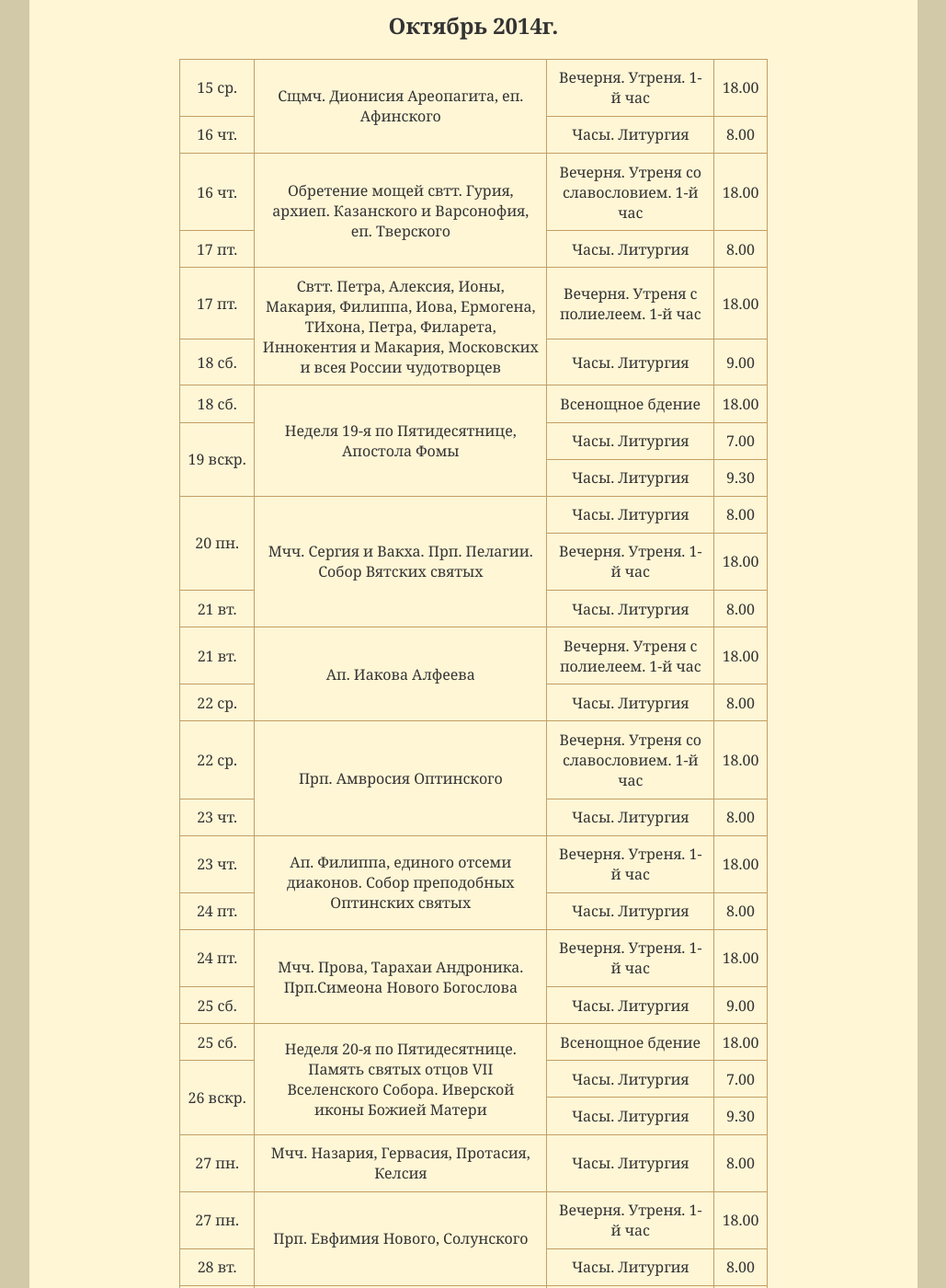
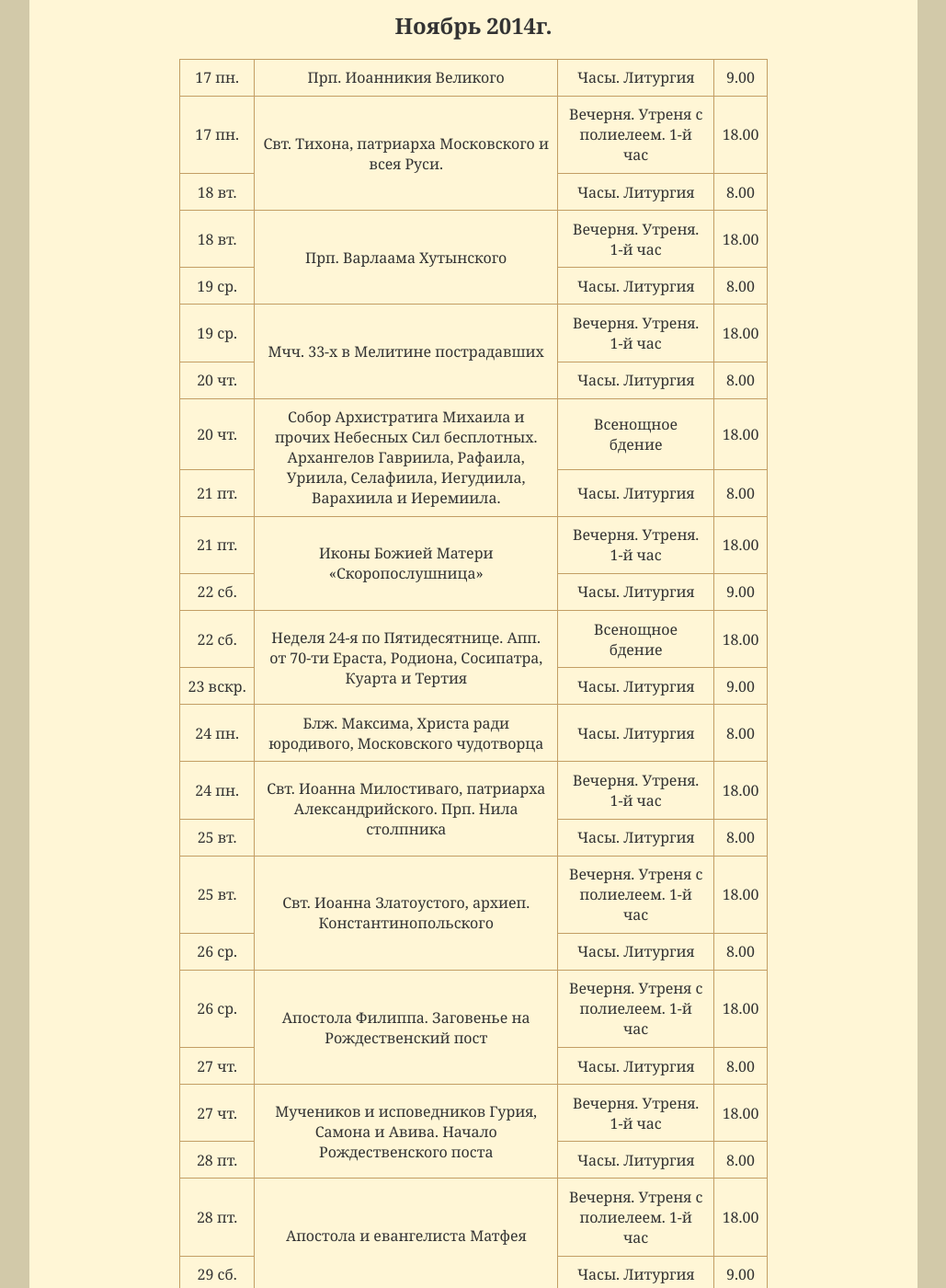
Before and after one commit to hramotradnoe/hramotradnoe.github.io, a Jekyll site: the page built from schedule/index.html, in a window 1280 px wide and 1400 px high, scrolled down 325 px. Shown: the whole window at 92% size, without its empty margins (125-1154 px from the left). Built offline with Jekyll 4.4.1, drawn with Linux system fonts in a browser that asks for light colours; some of the changed text lies outside the part shown.

Commit message:
Расписание богослужений на ноябрь

```diff
--- a/_data/schedule.yml
+++ b/_data/schedule.yml
@@ -1,114 +1,102 @@
-period: Октябрь 2014г.
+period: Ноябрь 2014г.
 timetable:
-  - description : Сщмч. Дионисия Ареопагита, еп. Афинского
+  - description : Прп. Иоанникия Великого
     services    :
-      - day   : 15&nbsp;ср.
+      - day   : 17&nbsp;пн.
+        time  : '9.00'
+        title : Часы. Литургия
+  - description : Свт. Тихона, патриарха Московского и всея Руси.
+    services    :
+      - day   : 17&nbsp;пн.
+        time  : '18.00'
+        title : Вечерня. Утреня с полиелеем. 1-й час
+      - day   : 18&nbsp;вт.
+        time  : '8.00'
+        title : Часы. Литургия
+  - description : Прп. Варлаама Хутынского
+    services    :
+      - day   : 18&nbsp;вт.
         time  : '18.00'
         title : Вечерня. Утреня. 1-й час
-      - day   : 16&nbsp;чт.
+      - day   : 19&nbsp;ср.
         time  : '8.00'
         title : Часы. Литургия
-  - description : Обретение мощей свтт. Гурия, архиеп. Казанского и Варсонофия, еп. Тверского
+  - description : Мчч. 33-х в Мелитине пострадавших
     services    :
-      - day   : 16&nbsp;чт.
+      - day   : 19&nbsp;ср.
         time  : '18.00'
-        title : Вечерня. Утреня со славословием. 1-й час
-      - day   : 17&nbsp;пт.
+        title : Вечерня. Утреня. 1-й час
+      - day   : 20&nbsp;чт.
         time  : '8.00'
         title : Часы. Литургия
-  - description : Свтт. Петра, Алексия, Ионы, Макария, Филиппа, Иова, Ермогена, ТИхона, Петра, Филарета, Иннокентия и Макария, Московских и всея России чудотворцев
+  - description : Собор Архистратига Михаила и прочих Небесных Сил бесплотных. Архангелов Гавриила, Рафаила, Уриила, Селафиила, Иегудиила, Варахиила и Иеремиила.
     services    :
-      - day   : 17&nbsp;пт.
+      - day   : 20&nbsp;чт.
+        time  : '18.00'
+        title : Всенощное бдение
+      - day   : 21&nbsp;пт.
+        time  : '8.00'
+        title : Часы. Литургия
+  - description : Иконы Божией Матери «Скоропослушница»
+    services    :
+      - day   : 21&nbsp;пт.
+        time  : '18.00'
+        title : Вечерня. Утреня. 1-й час
+      - day   : 22&nbsp;сб.
+        time  : '9.00'
+        title : Часы. Литургия
+  - description : Неделя 24-я по Пятидесятнице. Апп. от 70-ти Ераста, Родиона, Сосипатра, Куарта и Тертия
+    services    :
+      - day   : 22&nbsp;сб.
+        time  : '18.00'
+        title : Всенощное бдение
+      - day   : 23&nbsp;вскр.
+        time  : '9.00'
+        title : Часы. Литургия
+  - description : Блж. Максима, Христа ради юродивого, Московского чудотворца
+    services    :
+      - day   : 24&nbsp;пн.
+        time  : '8.00'
+        title : Часы. Литургия
+  - description : Свт. Иоанна Милостиваго, патриарха Александрийского. Прп. Нила столпника
+    services    :
+      - day   : 24&nbsp;пн.
+        time  : '18.00'
+        title : Вечерня. Утреня. 1-й час
+      - day   : 25&nbsp;вт.
+        time  : '8.00'
+        title : Часы. Литургия
+  - description : Свт. Иоанна Златоустого, архиеп. Константинопольского
+    services    :
+      - day   : 25&nbsp;вт.
         time  : '18.00'
         title : Вечерня. Утреня с полиелеем. 1-й час
-      - day   : 18&nbsp;сб.
-        time  : '9.00'
-        title : Часы. Литургия
-  - description : Неделя 19-я по Пятидесятнице, Апостола Фомы
-    services    :
-      - day   : 18&nbsp;сб.
-        time  : '18.00'
-        title : Всенощное бдение
-      - day   : 19&nbsp;вскр.
-        time  : '7.00'
-        title : Часы. Литургия
-      - day   : 19&nbsp;вскр.
-        time  : '9.30'
-        title : Часы. Литургия
-  - description : Мчч. Сергия и Вакха. Прп. Пелагии. Собор Вятских святых
-    services    :
-      - day   : 20&nbsp;пн.
+      - day   : 26&nbsp;ср.
         time  : '8.00'
         title : Часы. Литургия
-      - day   : 20&nbsp;пн.
+  - description : Апостола Филиппа. Заговенье на Рождественский пост
+    services    :
+      - day   : 26&nbsp;ср.
+        time  : '18.00'
+        title : Вечерня. Утреня с полиелеем. 1-й час
+      - day   : 27&nbsp;чт.
+        time  : '8.00'
+        title : Часы. Литургия
+  - description : Мучеников и исповедников Гурия, Самона и Авива. Начало Рождественского поста
+    services    :
+      - day   : 27&nbsp;чт.
         time  : '18.00'
         title : Вечерня. Утреня. 1-й час
-      - day   : 21&nbsp;вт.
+      - day   : 28&nbsp;пт.
         time  : '8.00'
         title : Часы. Литургия
-  - description : Ап. Иакова Алфеева
+  - description : Апостола и евангелиста Матфея
     services    :
-      - day   : 21&nbsp;вт.
+      - day   : 28&nbsp;пт.
         time  : '18.00'
         title : Вечерня. Утреня с полиелеем. 1-й час
-      - day   : 22&nbsp;ср.
-        time  : '8.00'
-        title : Часы. Литургия
-  - description : Прп. Амвросия Оптинского
-    services    :
-      - day   : 22&nbsp;ср.
-        time  : '18.00'
-        title : Вечерня. Утреня со славословием. 1-й час
-      - day   : 23&nbsp;чт.
-        time  : '8.00'
-        title : Часы. Литургия
-  - description : Ап. Филиппа, единого отсеми диаконов. Собор преподобных Оптинских святых
-    services    :
-      - day   : 23&nbsp;чт.
-        time  : '18.00'
-        title : Вечерня. Утреня. 1-й час
-      - day   : 24&nbsp;пт.
-        time  : '8.00'
-        title : Часы. Литургия
-  - description : Мчч. Прова, Тарахаи Андроника. Прп.Симеона Нового Богослова
-    services    :
-      - day   : 24&nbsp;пт.
-        time  : '18.00'
-        title : Вечерня. Утреня. 1-й час
-      - day   : 25&nbsp;сб.
+      - day   : 29&nbsp;сб.
         time  : '9.00'
-        title : Часы. Литургия
-  - description : Неделя 20-я по Пятидесятнице. Память святых отцов VII Вселенского Собора. Иверской иконы Божией Матери
-    services    :
-      - day   : 25&nbsp;сб.
-        time  : '18.00'
-        title : Всенощное бдение
-      - day   : 26&nbsp;вскр.
-        time  : '7.00'
-        title : Часы. Литургия
-      - day   : 26&nbsp;вскр.
-        time  : '9.30'
-        title : Часы. Литургия
-  - description : Мчч. Назария, Гервасия, Протасия, Келсия
-    services    :
-      - day   : 27&nbsp;пн.
-        time  : '8.00'
-        title : Часы. Литургия
-  - description : Прп. Евфимия Нового, Солунского
-    services    :
-      - day   : 27&nbsp;пн.
-        time  : '18.00'
-        title : Вечерня. Утреня. 1-й час
-      - day   : 28&nbsp;вт.
-        time  : '8.00'
-        title : Часы. Литургия
-  - description : Мч. Лонгина сотника, иже при Кресте  Господни
-    services    :
-      - day   : 28&nbsp;вт.
-        time  : '18.00'
-        title : Вечерня. Утреня. 1-й час
-      - day   : 29&nbsp;ср.
-        time  : '8.00'
         title : Часы. Литургия
   - description : Прор. Осии. Прмч. Андрея Критского
     services    :
@@ -118,11 +106,14 @@ timetable:
       - day   : 30&nbsp;чт.
         time  : '8.00'
         title : Часы. Литургия
-  - description : Апостола и евангелиста Луки. Обретение мощей прп. Иосифа, игумена Волоцкого, чудотворца
+  - description : Неделя 25-я по Пятидесятнице. Свт. Григория чудотворца, еп. Неокесарийского. Прп. Никона, игумена Радонежского
     services    :
-      - day   : 30&nbsp;чт.
+      - day   : 29&nbsp;сб.
         time  : '18.00'
-        title : Вечерня. Утреня с полиелеем. 1-й час
-      - day   : 31&nbsp;пт.
-        time  : '8.00'
+        title : Всенощное бдение
+      - day   : 30&nbsp;вскр.
+        time  : '7.00'
         title : Часы. Литургия
+      - day   : 30&nbsp;вскр.
+        time  : '9.30'
+        title : Часы. Литургия
```
